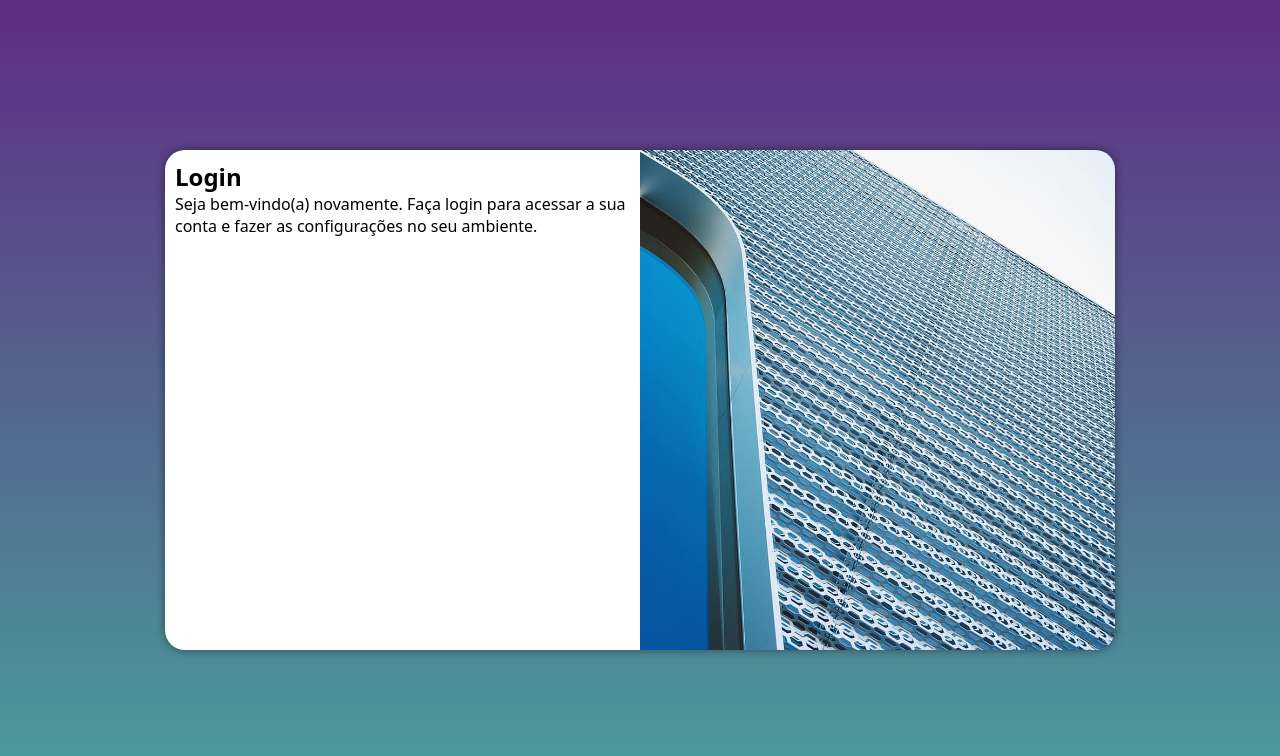
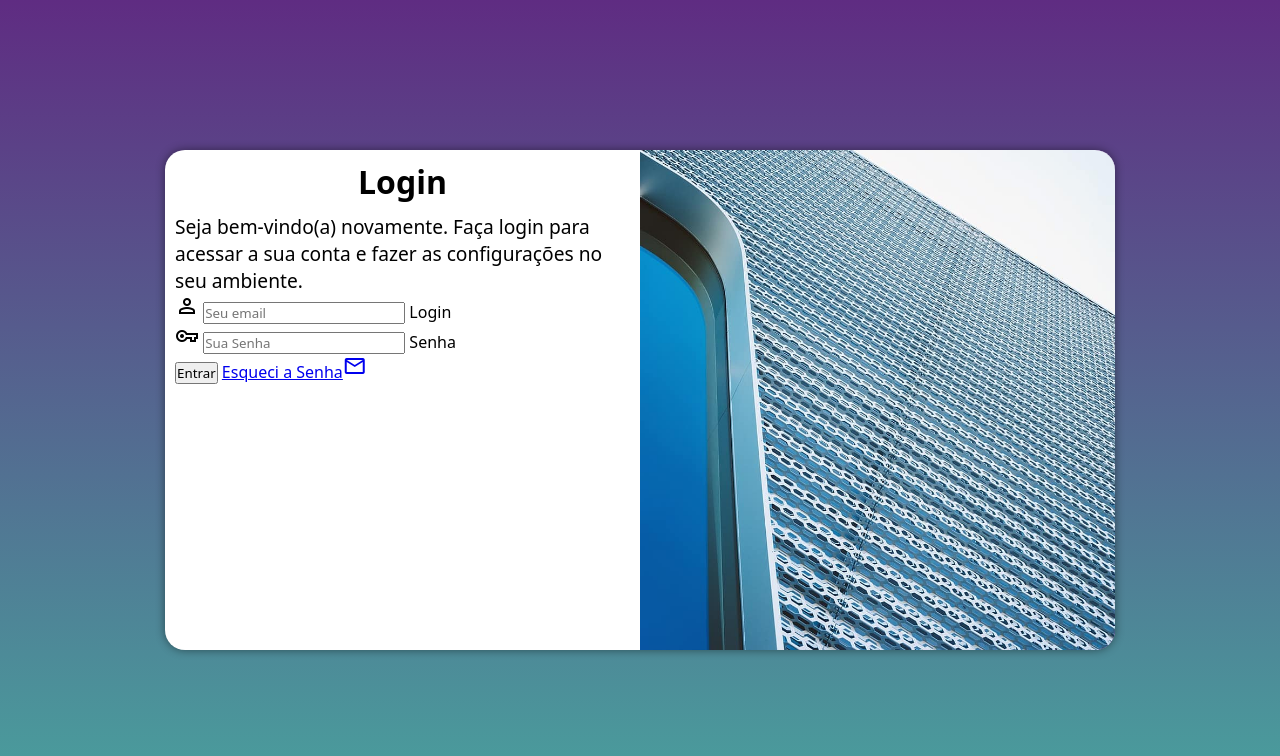
Before and after one commit to GustavoPilar/projeto-login, a plain HTML site: page index.html in a window 1280 px wide. Drawn offline with nearby package versions, Linux system fonts and the light colour scheme.

Commit message:
update form

```diff
--- a/estilos/media-query.css
+++ b/estilos/media-query.css
@@ -10,6 +10,7 @@ Telas grandes = acima de 1200px
 */
 
 @media screen and (min-width: 768px) and (max-width: 992px) {
+    /* Tablets */
     body {
         background-image: linear-gradient(to top, #49a09d, #5f2c82);
     }
@@ -29,7 +30,9 @@ Telas grandes = acima de 1200px
         width: 70%;
     }
 }
+
 @media screen and (min-width: 992px) {
+    /* Desktops e telas maiores */
     body {
         background-image: linear-gradient(to top, #49a09d, #5f2c82);
     }
@@ -48,4 +51,12 @@ Telas grandes = acima de 1200px
         float: left;
         width: 50%;
     }
+
+    div#form > h1 {
+        font-size: 2em;
+    }
+
+    div#form > p {
+        font-size: 1.2em;
+    }
 }
--- a/estilos/style.css
+++ b/estilos/style.css
@@ -55,3 +55,12 @@ section#login > div#form {
     display: block;
     padding: 10px;
 }
+
+div#form > h1 {
+    text-align: center;
+    margin-bottom: 10px;
+}
+
+div#form > p {
+    font-size: .8em;
+}
--- a/index.html
+++ b/index.html
@@ -10,6 +10,8 @@
     <link rel="stylesheet" href="estilos/media-query.css">
 
     <!-- GOOGLE ICONS -->
+    <link href="https://fonts.googleapis.com/css2?family=Material+Symbols+Outlined" rel="stylesheet" />
+
     <title>Login</title>
 </head>
 <body>
@@ -25,8 +27,21 @@
                 <p>
                     Seja bem-vindo(a) novamente. Faça login para acessar a sua conta e fazer as configurações no seu ambiente.
                 </p>
-                <form action="login.php" method="post">
-
+                <form action="login.php" method="post" autocomplete="on">
+                    <div class="campo">
+                        <span class="material-symbols-outlined">person</span>
+                        <input type="email" name="login" id="ilogin" placeholder="Seu email" autocomplete="email" required>
+                        <label for="ilogin">Login</label>
+                    </div>
+                    <div class="campo">
+                        <span class="material-symbols-outlined">vpn_key</span>
+                        <input type="password" name="senha" id="isenha" placeholder="Sua Senha" required minlength="8" maxlength="16" autocomplete="current-passord">
+                        <label for="isenha">Senha</label>
+                    </div>
+                    <input type="submit" value="Entrar">
+                    <a href="esqueci.html">
+                        Esqueci a Senha<span class="material-symbols-outlined">mail</span>
+                    </a>
                 </form>
             </div>
         </section>
```
